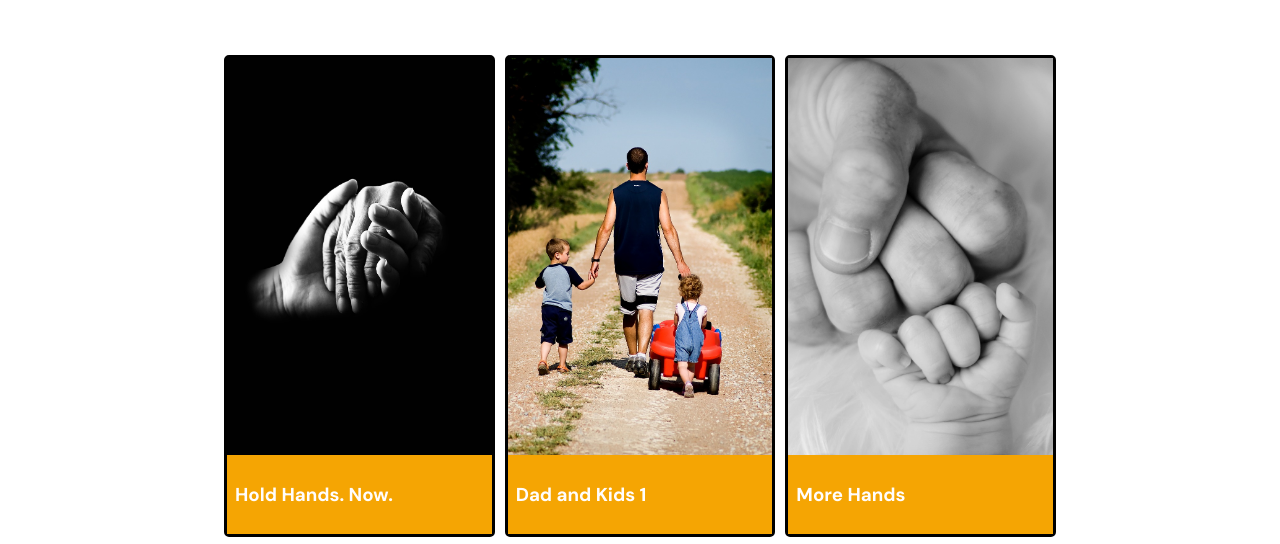
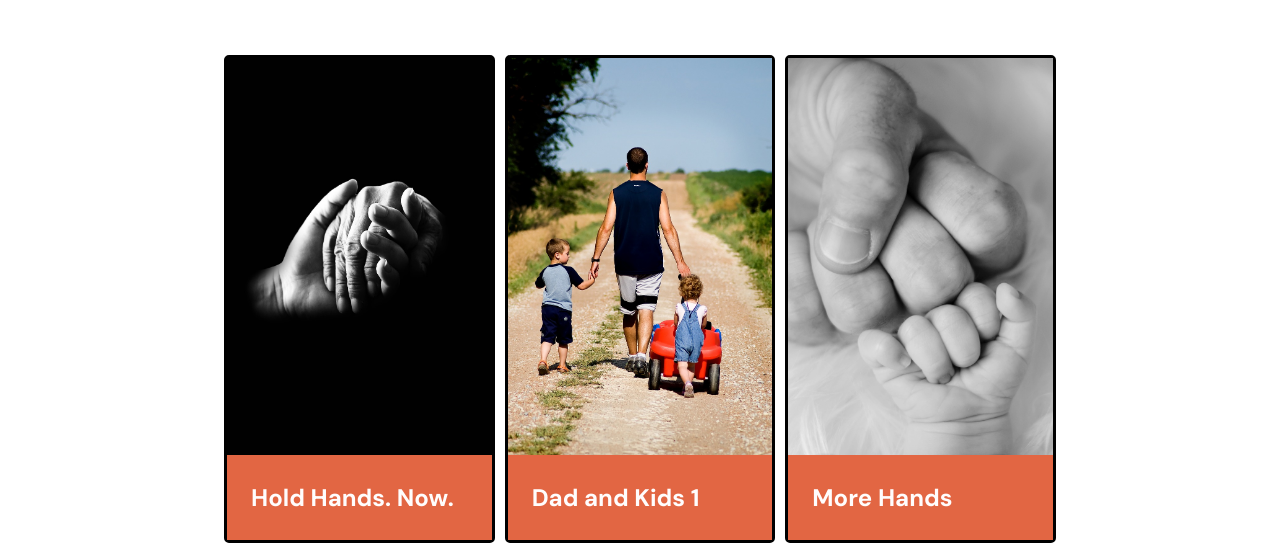
Before and after one commit to TomF-K/NSF_test_page, a plain HTML site: page mosaicgrid.html in a window 1280 px wide. Shown: the part 266-810 px from the top of the page. Drawn offline with Linux system fonts and the light colour scheme; a web font is replaced by a local one.

Commit message:
added logo color to palette, matched figcaption

```diff
--- a/styles.css
+++ b/styles.css
@@ -45,6 +45,7 @@ h3 {
   --limegreen: #bedb39;
   --hotpink: #ff3b77;
   --transblack: #86848490;
+  --logo_orange: #e26643;
   --sans: "DM Sans", sans-serif;
   --cursive: Inspiration, cursive;
 }
@@ -261,18 +262,26 @@ main h2 {
 figure {
   border: 3px solid black;
   border-radius: 5px;
-  margin: 0;
+  margin: 0 0 0.5rem 0;
   padding: 0;
   display: grid;
   grid-template-columns: 1fr;
-  grid-template-rows: auto;
+  grid-template-rows: repeat(3, auto);
 }
 
 figcaption {
-  background-color: var(--orange);
+  background-color: var(--logo_orange);
+  margin: 0;
+  padding: 0;
 }
 
+/* TODO fix figcaption background height */
+
 figcaption a {
+  display: block;
+  margin-left: 1rem;
+  padding: 0;
+  font-size: 1.5rem;
   text-decoration: none;
   color: var(--whiteish);
 }
@@ -286,6 +295,8 @@ figcaption h3 {
 }
 
 figure img {
+  grid-column: 1/2;
+  grid-row: 1/3;
   width: 100%;
   height: 100%;
 }
```
